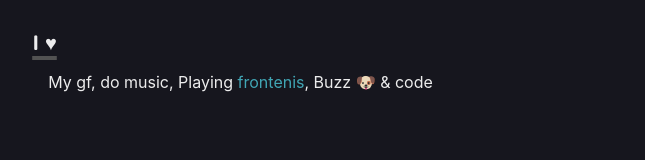
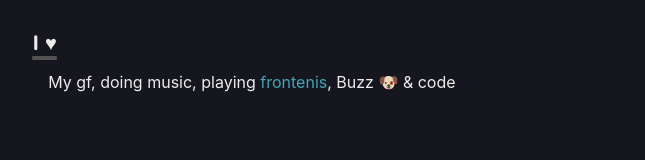
Before and after one commit to armandopbringas/armandopbringas.dev, a Next.js app: page / in a window 1280 px wide. Shown: the part 765-925 px from the top of the page, without its empty margins (321-966 px from the left). Built offline with nearby package versions, Linux system fonts and the light colour scheme.

Commit message:
fixing typos

```diff
--- a/pages/index.js
+++ b/pages/index.js
@@ -193,8 +193,8 @@ const Home = () => {
             I ♥
           </Heading>
           <Paragraph>
-            My gf, do music,{' '}
-            Playing{' '}
+            My gf, doing music,{' '}
+            playing{' '}
             <Link
               href="https://www.youtube.com/watch?v=O9FM11Ky4hs&t=11837s"
               target="_blank"
```
